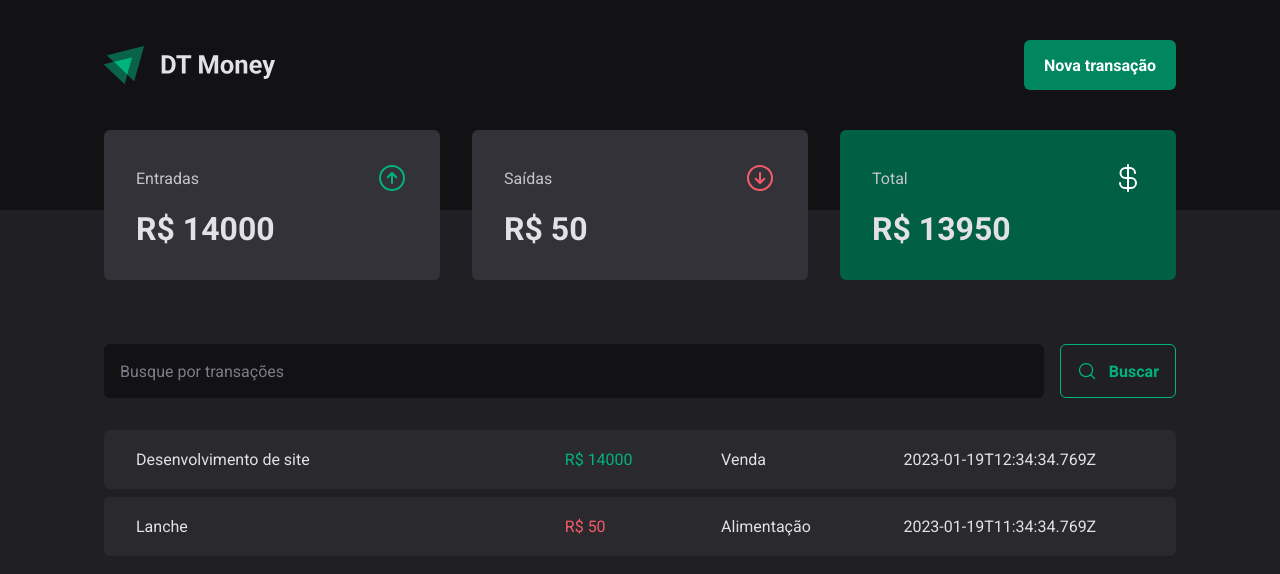
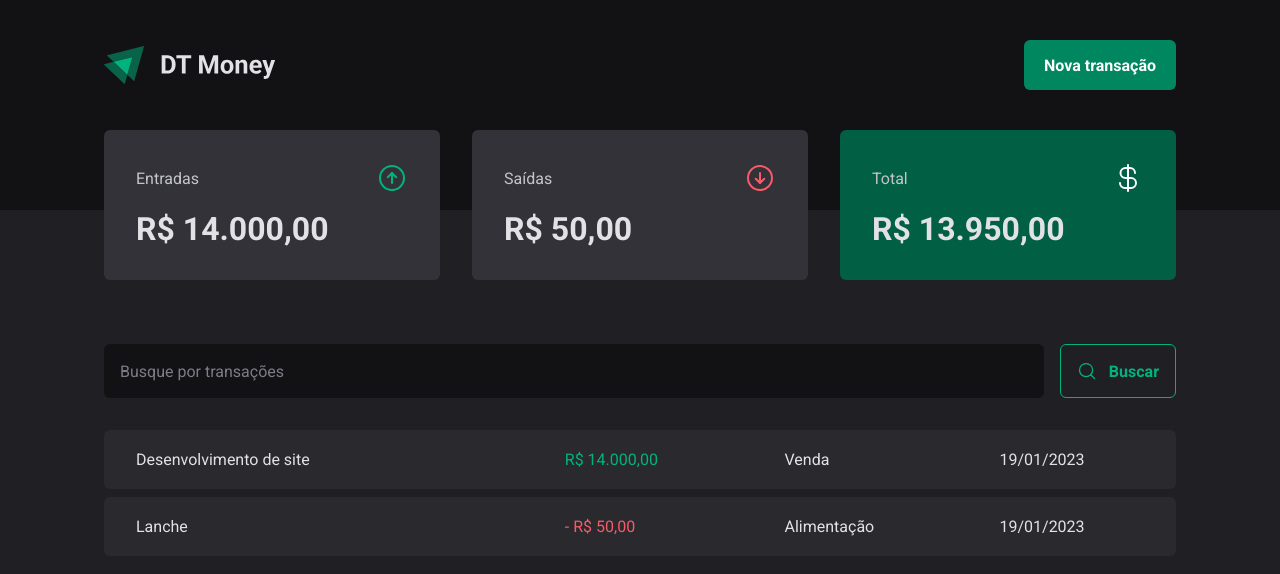
Before and after one commit to leotheodoro/dt-money, a React (Vite) app: page / in a window 1280 px wide. Shown: the top 574 px of the page. Built offline with nearby package versions, Linux system fonts and the light colour scheme; data requests are answered from the project's data file.

Commit message:
:construction: formatting values

```diff
--- a/src/components/Summary/index.tsx
+++ b/src/components/Summary/index.tsx
@@ -1,6 +1,7 @@
 import { ArrowCircleDown, ArrowCircleUp, CurrencyDollar } from 'phosphor-react'
 import { useContext } from 'react'
 import { TransactionsContext } from '../../contexts/TransactionsContext'
+import { priceFormatter } from '../../utils/formatter'
 import { SummaryContainer, SummaryCard } from './styles'
 
 export function Summary() {
@@ -33,7 +34,7 @@
           <ArrowCircleUp size={32} color="#00b37e" />
         </header>
 
-        <strong>R$ {summary.income}</strong>
+        <strong>{priceFormatter.format(summary.income)}</strong>
       </SummaryCard>
       <SummaryCard>
         <header>
@@ -41,7 +42,7 @@
           <ArrowCircleDown size={32} color="#f75a68" />
         </header>
 
-        <strong>R$ {summary.outcome}</strong>
+        <strong>{priceFormatter.format(summary.outcome)}</strong>
       </SummaryCard>
       <SummaryCard variant="green">
         <header>
@@ -49,7 +50,7 @@
           <CurrencyDollar size={32} color="#fff" />
         </header>
 
-        <strong>R$ {summary.total}</strong>
+        <strong>{priceFormatter.format(summary.total)}</strong>
       </SummaryCard>
     </SummaryContainer>
   )
--- a/src/pages/Transactions/index.tsx
+++ b/src/pages/Transactions/index.tsx
@@ -9,6 +9,7 @@
   TransactionsContainer,
   TransactionsTable,
 } from './styles'
+import { dateFormatter, priceFormatter } from '../../utils/formatter'
 
 export function Transactions() {
   const { transactions } = useContext(TransactionsContext)
@@ -29,11 +30,14 @@
                   <td width="40%">{transaction.description}</td>
                   <td>
                     <PriceHighlight variant={transaction.type}>
-                      R$ {transaction.price}
+                      {transaction.type === 'outcome' && '-'}{' '}
+                      {priceFormatter.format(transaction.price)}
                     </PriceHighlight>
                   </td>
                   <td>{transaction.category}</td>
-                  <td>{transaction.createdAt}</td>
+                  <td>
+                    {dateFormatter.format(new Date(transaction.createdAt))}
+                  </td>
                 </tr>
               ))}
           </tbody>
--- /dev/null
+++ b/src/utils/formatter.ts
@@ -0,0 +1,6 @@
+export const dateFormatter = new Intl.DateTimeFormat('pt-BR')
+
+export const priceFormatter = new Intl.NumberFormat('pt-BR', {
+  style: 'currency',
+  currency: 'BRL',
+})
```
